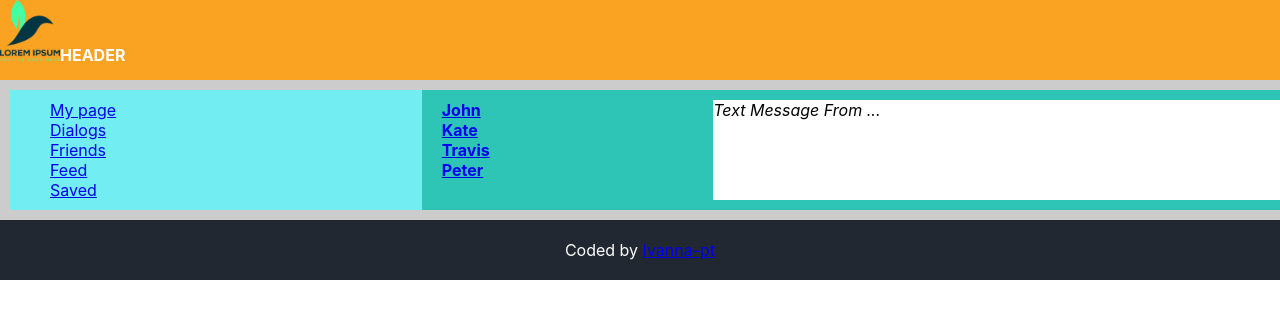
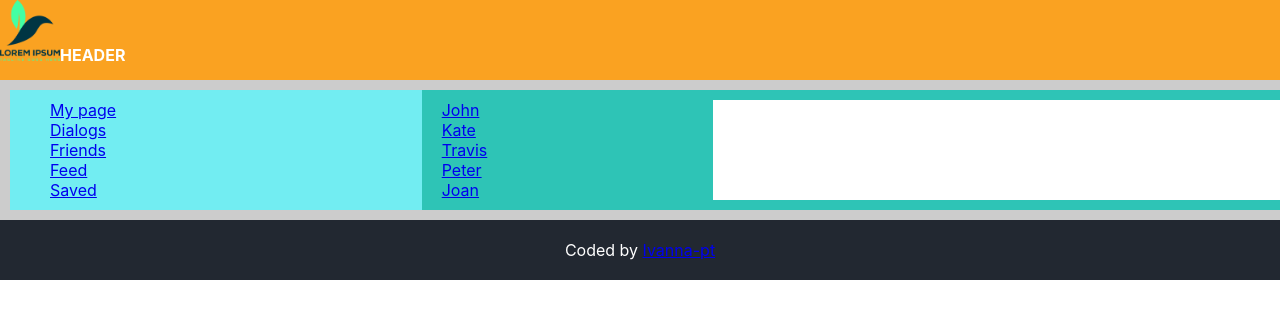
Before and after one commit to ivanna-pt/social-media, a React (Create React App) app: page /dialogs in a window 1280 px wide. Shown: the top 318 px of the page. Built offline with nearby package versions, Linux system fonts and the light colour scheme.

Commit message:
Add Routes to Dialogs.jsx

```diff
--- a/src/Component/Main/Dialogs/Dialogs.jsx
+++ b/src/Component/Main/Dialogs/Dialogs.jsx
@@ -1,33 +1,57 @@
 import React from "react";
 import style from './dialogs.module.css';
 import {NavLink} from "react-router-dom";
+import {
+    BrowserRouter as Router,
+    Routes,
+    Route,
+    Link
+} from "react-router-dom";
 
-const DialogItem = () => {
+let users = [
+    {id:1, name: "John", message: 'Hello, dear friend!'},
+    {id:2, name: "Kate", message: 'Hi, how are you?'},
+    {id:3, name: "Travis", message: "What's up?"},
+    {id:4, name: "Peter", message: 'Nice to meet you'},
+    {id:5, name: "Joan", message: 'Hello!'}
+];
+
+const routes = users.map(user => (
+    {path: '/dialogs/' + user.id, exact: true, name: user.name, message: user.message}
+));
+console.log(routes);
+
+const DialogMessage = (props) => {
     return (
-        <div className={style.dialogItem}>Text message from ... </div>
+        <div className={style.dialogItem}>
+            {props.text}
+        </div>
     )
 }
 
-const DialogUser = (props) => {
-    let path = '/dialogs/'+ props.id;
+const LinkUser = (props) => {
+    let path = '/dialogs/' + props.id;
     return (
-        <div className={style.dialogUser}>
+       <div>
            <NavLink to={path}>{props.name}</NavLink>
        </div>
     )
 }
 
+let usersLink = users.map(link => <LinkUser name={link.name} id={link.id}/>);
+
 const Dialogs = () => {
     return (
             <div className={style.dialogs}>
                 <div className={style.dialogsLeft}>
-                <DialogUser name='John' id='01'/>
-                <DialogUser name='Kate' id='02'/>
-                <DialogUser name='Travis' id='03'/>
-                <DialogUser name='Peter' id='04'/>
+                    {usersLink}
                 </div>
+
                 <div className={style.dialogsRight}>
-                <DialogItem/>
+                        <Routes>
+                            {routes.map( (route, index) => (
+                                <Route key={index} path={route.path} exact={route.exact} render={() => <DialogMessage text={route.message}/>} />))}
+                        </Routes>
                 </div>
             </div>
     )
```
Lines whose indentation alone changed are shown as unchanged.
